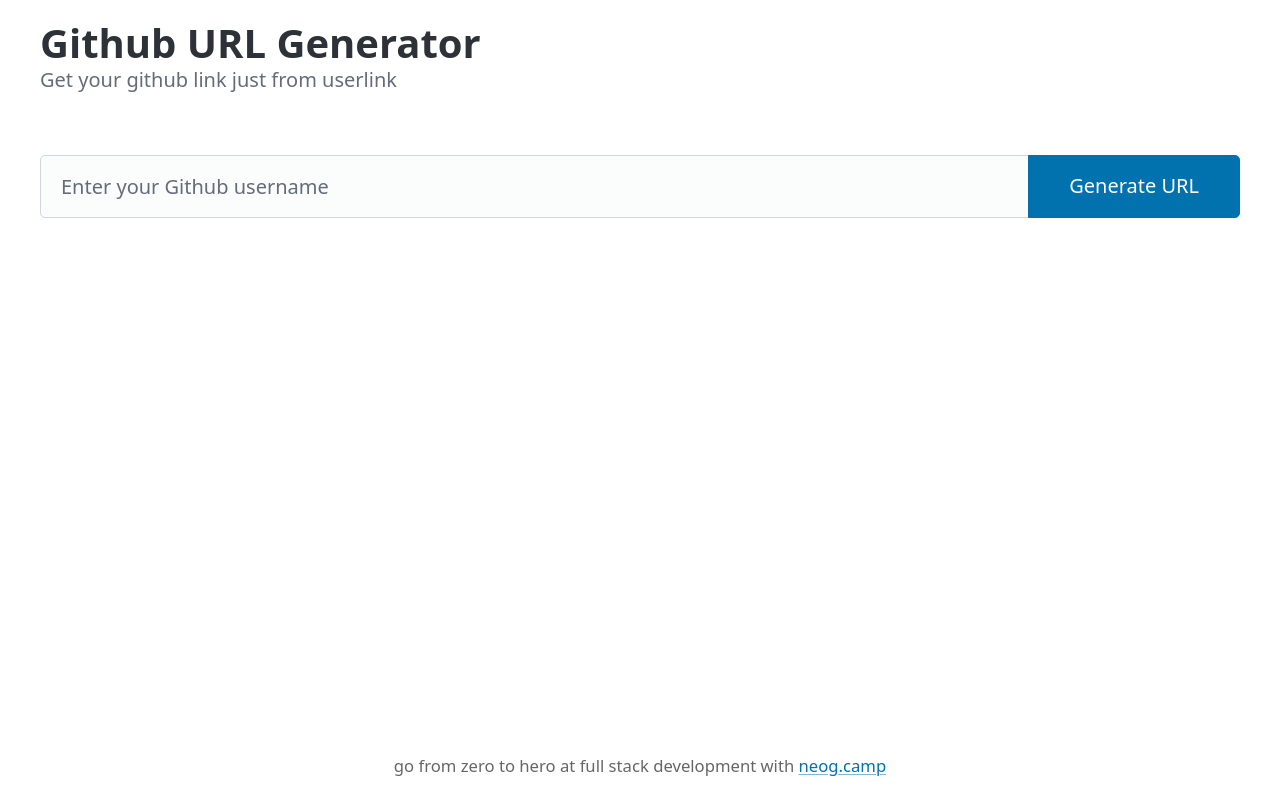
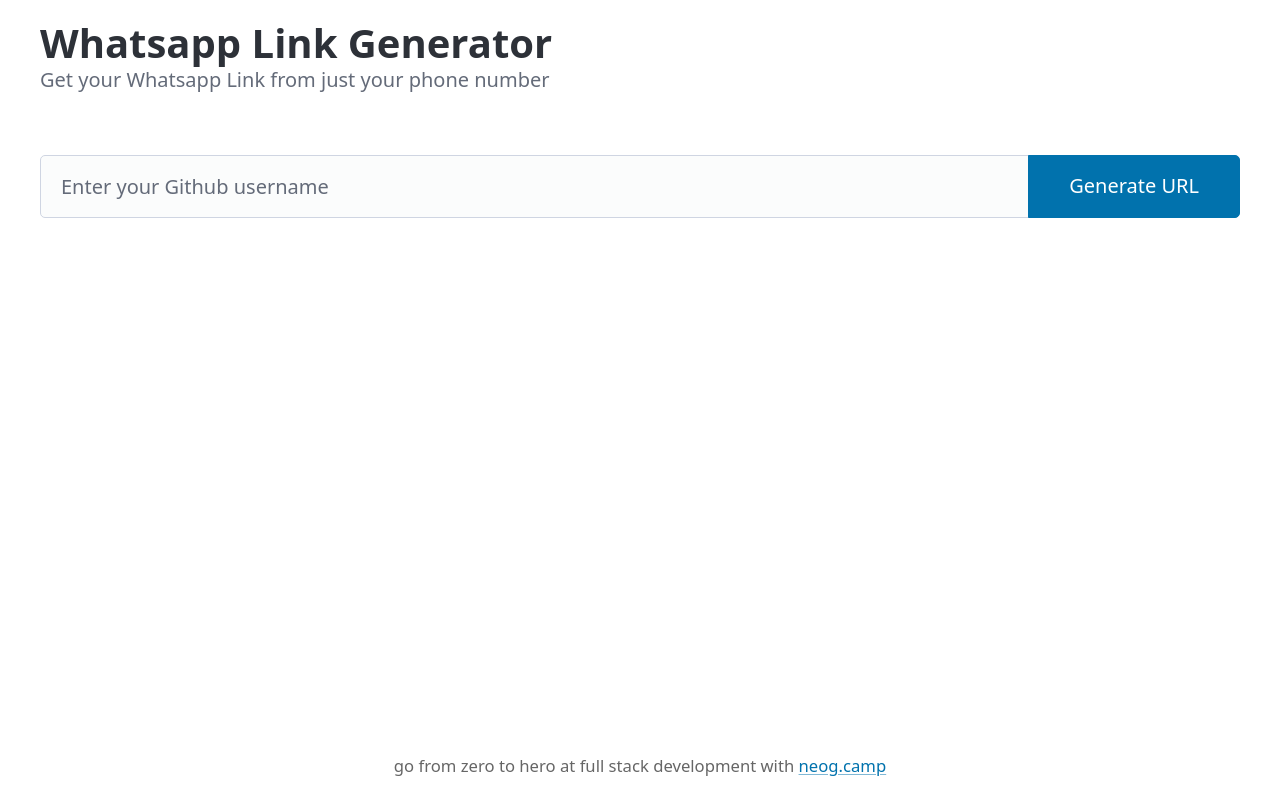
Before and after one commit to kethsaxena/NeoG_ng1_Ass1, a website: page index.html in a window 1280 px wide. Drawn offline with nearby package versions, Linux system fonts and the light colour scheme.

Commit message:
Intital Commit as Template

```diff
--- a/index.html
+++ b/index.html
@@ -8,7 +8,7 @@
       name="description"
       content="Get your github link just from userlink"
     />
-    <title>Github URL Generator</title>
+    <title>Whatsapp Link Generator</title>
     <link
       rel="stylesheet"
       href="https://cdn.jsdelivr.net/npm/@picocss/pico@2/css/pico.min.css"
@@ -18,8 +18,8 @@
   <body>
     <header class="container">
       <hgroup>
-        <h1>Github URL Generator</h1>
-        <p>Get your github link just from userlink</p>
+        <h1>Whatsapp Link Generator</h1>
+        <p>Get your Whatsapp Link from just your phone number</p>
       </hgroup>
     </header>
     <main class="container">
```
